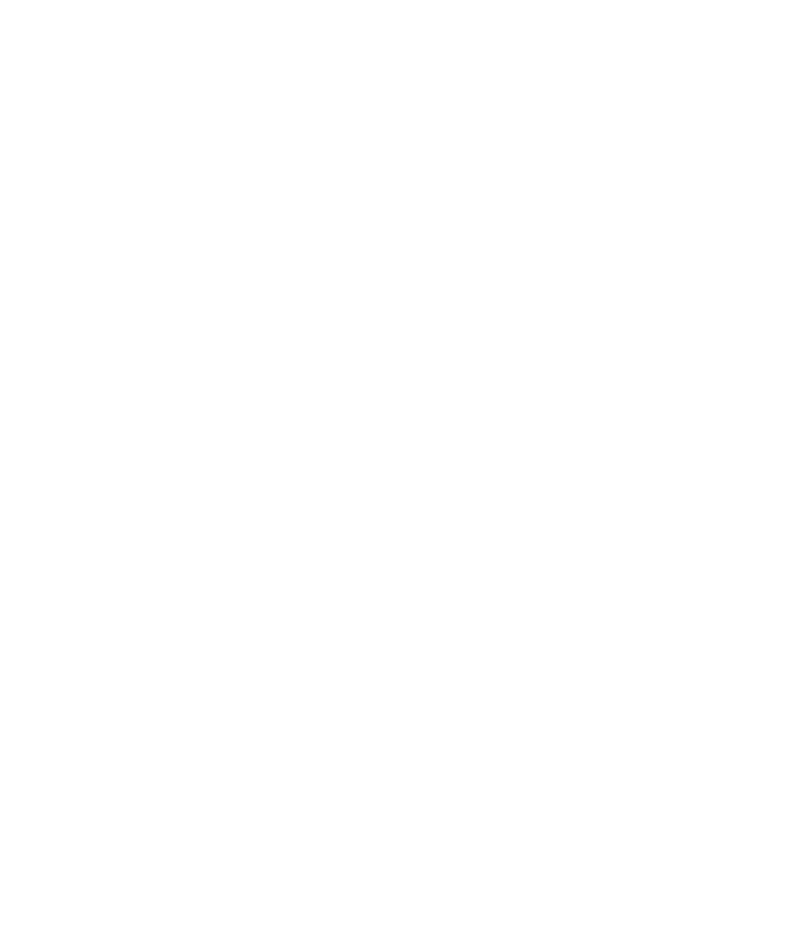
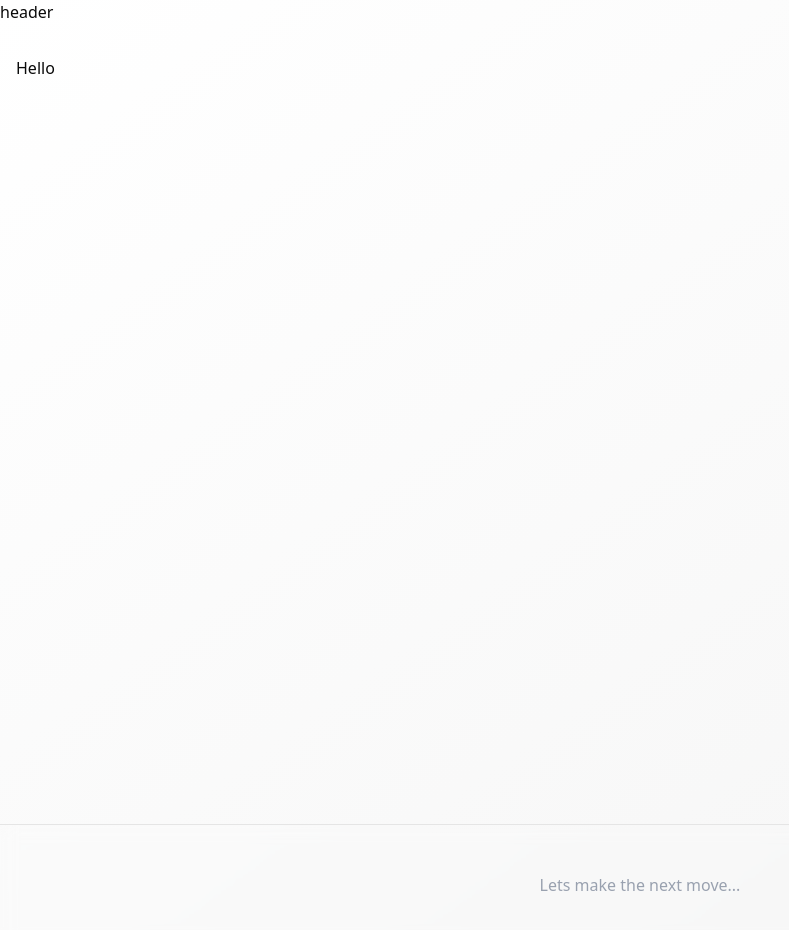
Before and after one commit to gtzempe/Weather_Live, a React (Vite) app: page / in a window 1280 px wide. Shown: the top 930 px of the page, without its empty margins (0-789 px from the left). Before the commit the page ends 800 px from the top, so only its background shows below. Built offline with nearby package versions, Linux system fonts and the light colour scheme.

Commit message:
feat: add layout component with routing configuration

```diff
--- a/src/App.tsx
+++ b/src/App.tsx
@@ -1,11 +1,12 @@
 import { BrowserRouter } from 'react-router-dom'
 import './App.css'
+import Layout from './components/Layout'
 
 function App() {
   return (
-  <BrowserRouter>
-
-  </BrowserRouter>
+    <BrowserRouter>
+      <Layout>Hello</Layout>
+    </BrowserRouter>
   )
 }
 
--- /dev/null
+++ b/src/components/Layout.tsx
@@ -0,0 +1,20 @@
+import type { PropsWithChildren } from "react"
+
+
+const Layout = ({children}: PropsWithChildren) => {
+    return (
+        <div className="bg-linear-to-br from-background to-muted">
+            header
+            <main className="min-h-screen container mx-auto px-4 py-8">
+                {children}
+            </main>
+            <footer className="border-t backdrop-blur py-12">
+                <div className="container mx-auto px-4 text-center text-gray-400">
+                <p>Lets make the next move...</p>
+                </div>
+            </footer>
+        </div>
+    )
+}
+
+export default Layout
```
